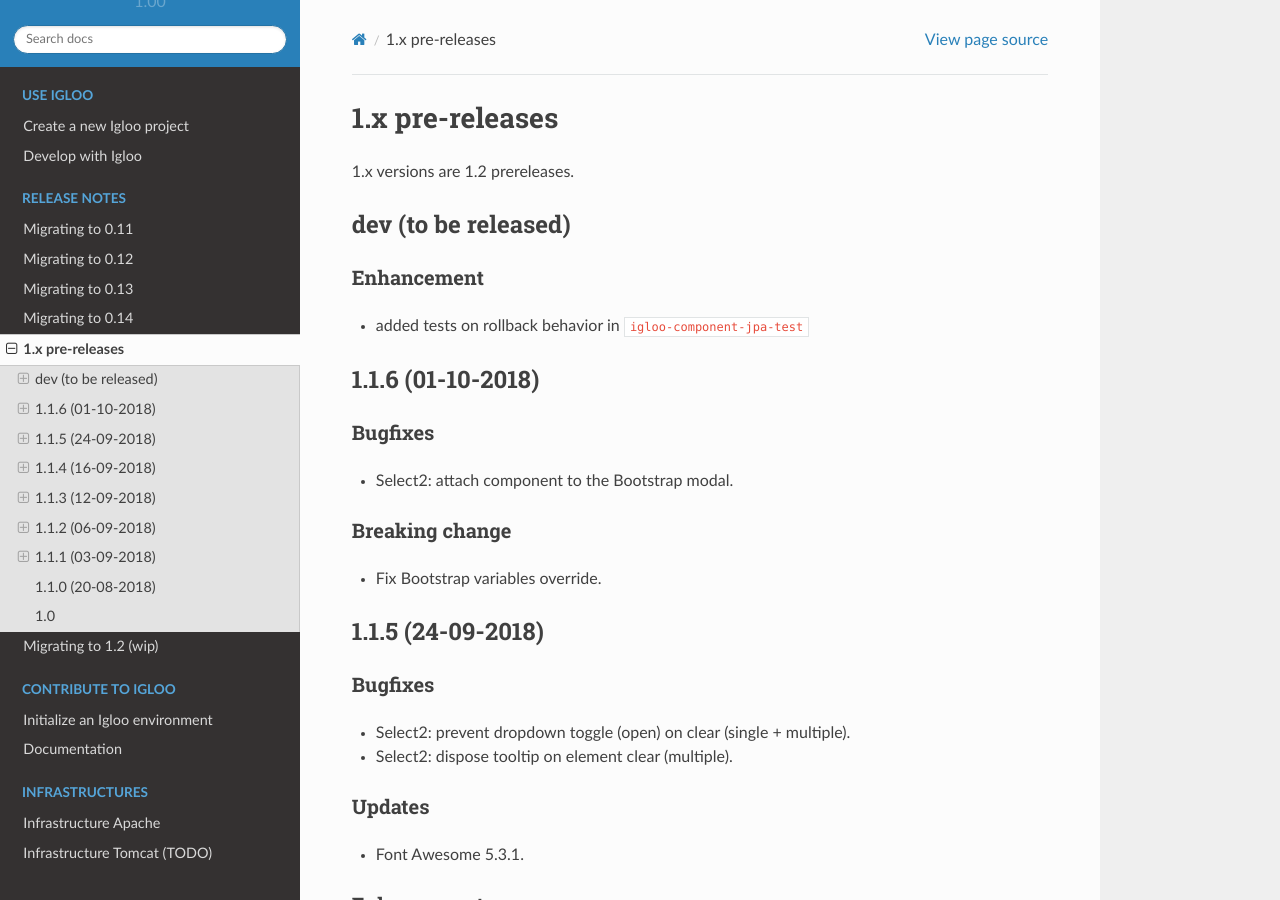
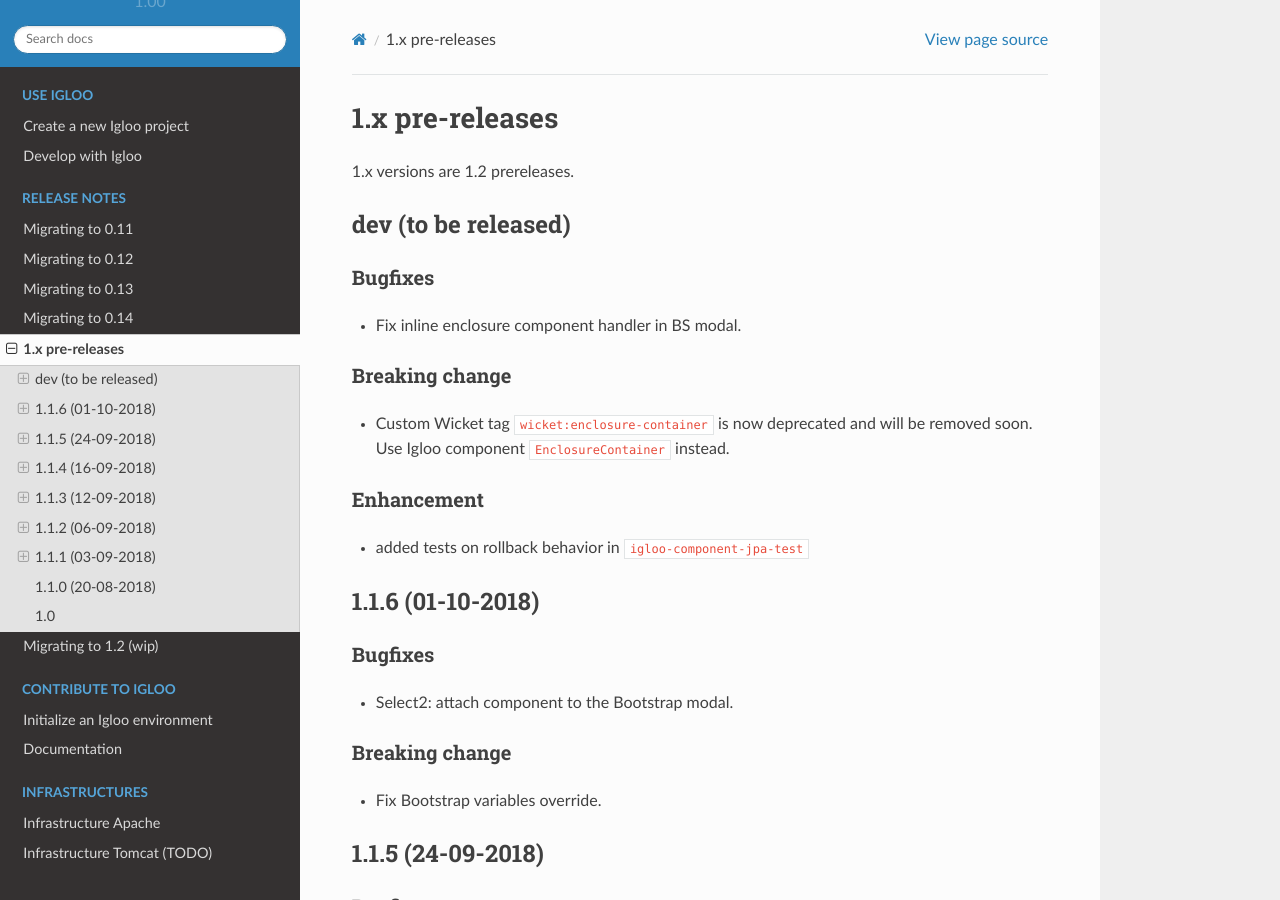
Before and after one commit to igloo-project/igloo-doc, a Sphinx documentation site: the page built from source/release-notes/1.x.rst, in a window 1280 px wide and 900 px high. Built offline with Sphinx 7.4.7 and the Read the Docs theme 2.0.0, drawn with Linux system fonts in a browser that asks for light colours.

Commit message:
updated changelog for dev version

```diff
--- a/source/release-notes/1.x.rst
+++ b/source/release-notes/1.x.rst
@@ -6,6 +6,17 @@
 
 dev (to be released)
 ####################
+
+Bugfixes
+********
+
+* Fix inline enclosure component handler in BS modal.
+
+Breaking change
+***************
+
+* Custom Wicket tag ``wicket:enclosure-container`` is now deprecated and will be
+  removed soon. Use Igloo component ``EnclosureContainer`` instead.
 
 Enhancement
 ***********
```
